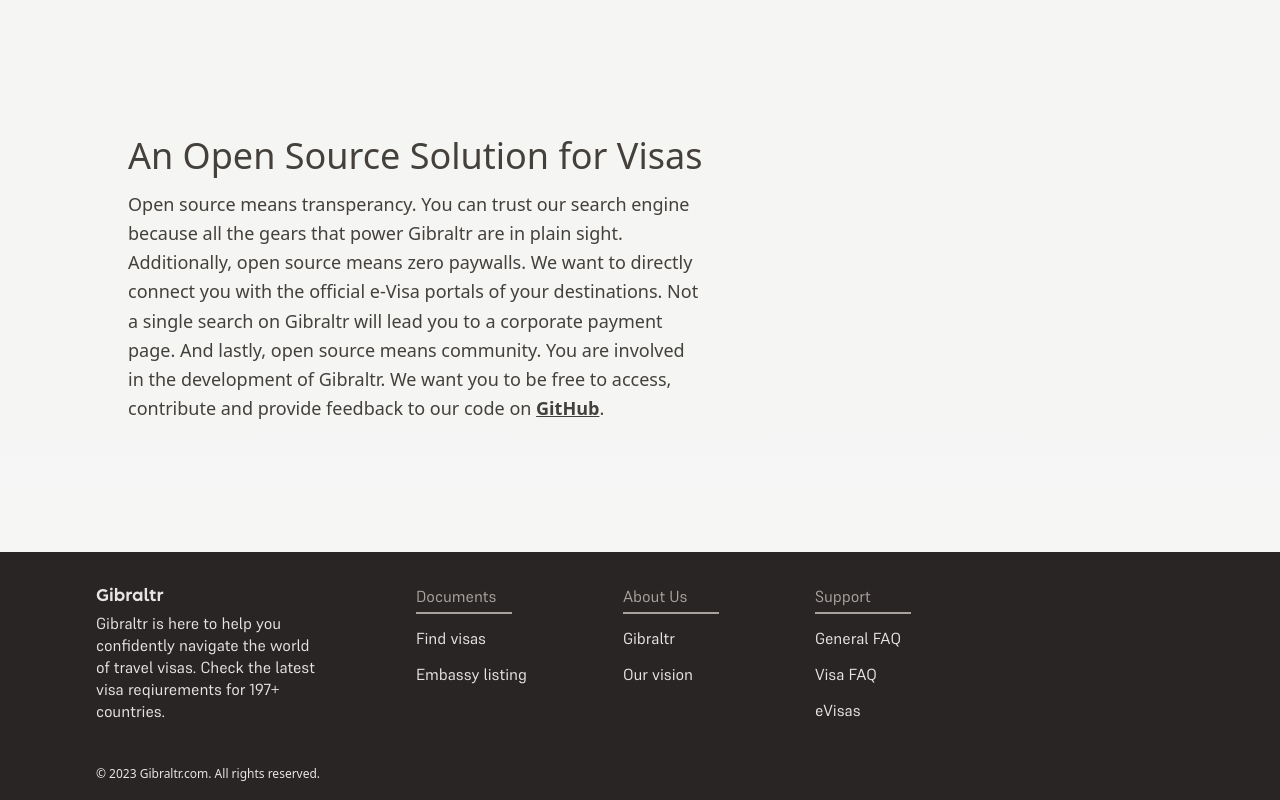
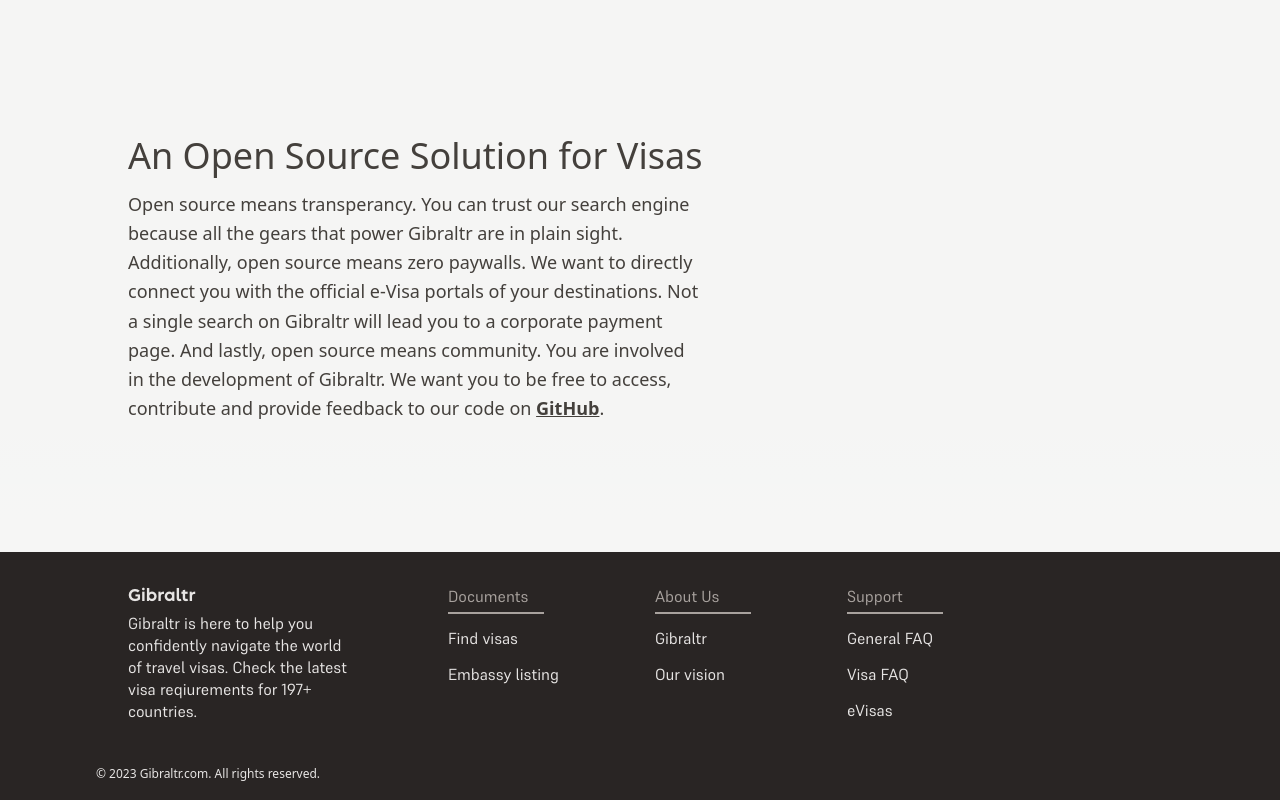
Before and after one commit to tachorzy/Gibraltr, a Next.js app: page /about in a window 1280 px wide. Shown: the part 2078-2878 px from the top of the page. Built offline with nearby package versions, Linux system fonts and the light colour scheme.

Commit message:
changed footer padding

```diff
--- a/components/Footer.jsx
+++ b/components/Footer.jsx
@@ -21,7 +21,7 @@
 
     return(
         <div>
-            <div className={supremeRegular.className + " flex flex-row bg-stone-800 h-52 py-8 pl-12 gap-x-24"}>
+            <div className={supremeRegular.className + " flex flex-row bg-stone-800 h-52 py-8 pl-20 gap-x-24"}>
                 <span>
                     <h2 className={albula.className + " ml-12 text-stone-200 mb-1"}>Gibraltr</h2>
                     <div className={"ml-12 text-stone-200 w-56 leading-snug"}>Gibraltr is here to help you confidently navigate the world of travel visas. Check the latest visa reqiurements for 197+ countries.</div>
```
